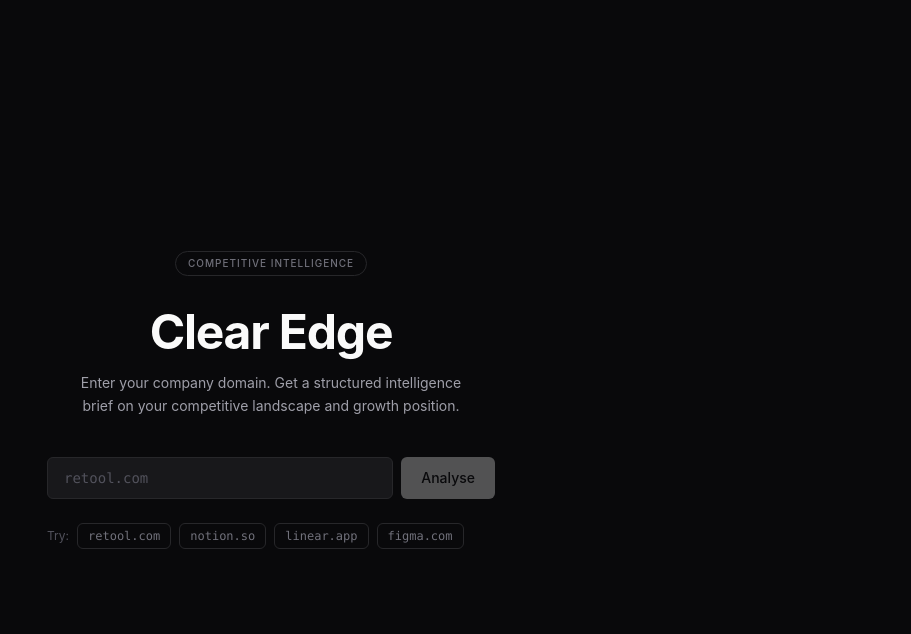
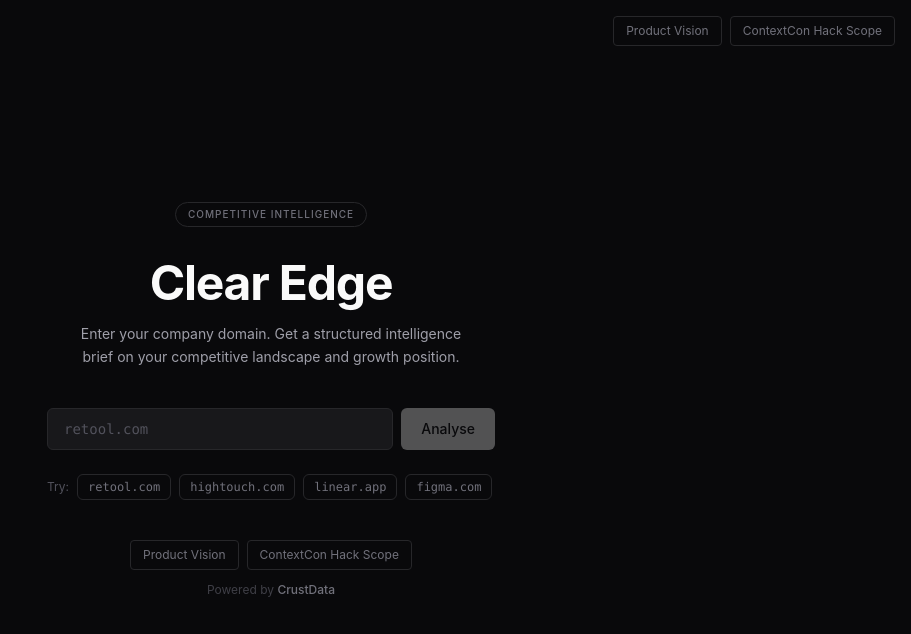
Before and after one commit to AyushHazard/contextcon-clear-edge, a Next.js app: page / in a window 1280 px wide. Shown: the top 634 px of the page, without its empty margins (369-1280 px from the left). Built offline with nearby package versions, Linux system fonts and the light colour scheme.

Commit message:
improved onboarding screen

```diff
--- a/src/components/BriefScreen.tsx
+++ b/src/components/BriefScreen.tsx
@@ -120,7 +120,7 @@ export default function BriefScreen({ result, onRefresh, onChangeDomain, refresh
             onClick={() => setOpenDoc('hackathon')}
             className="text-xs text-zinc-500 border border-zinc-800 rounded px-3 py-1.5 hover:border-zinc-600 hover:text-zinc-300 transition-colors hidden sm:block"
           >
-            Hack Scope
+            ContextCon Hack Scope
           </button>
           <button
             onClick={handleRefreshClick}
--- a/src/components/OnboardingScreen.tsx
+++ b/src/components/OnboardingScreen.tsx
@@ -1,6 +1,9 @@
 'use client'
 
 import { useState } from 'react'
+import DocModal from './DocModal'
+import VisionDoc from './VisionDoc'
+import HackathonDoc from './HackathonDoc'
 
 type Props = {
   onSubmit: (domain: string) => void
@@ -8,7 +11,7 @@ type Props = {
   error?: string | null
 }
 
-const EXAMPLES = ['retool.com', 'notion.so', 'linear.app', 'figma.com']
+const EXAMPLES = ['retool.com', 'hightouch.com', 'linear.app', 'figma.com']
 
 function cleanDomain(raw: string): string {
   return raw
@@ -23,6 +26,7 @@ function cleanDomain(raw: string): string {
 export default function OnboardingScreen({ onSubmit, initialDomain, error }: Props) {
   const [value, setValue] = useState(initialDomain ?? '')
   const [submitting, setSubmitting] = useState(false)
+  const [openDoc, setOpenDoc] = useState<'vision' | 'hackathon' | null>(null)
 
   async function handleSubmit(e: React.FormEvent) {
     e.preventDefault()
@@ -35,6 +39,23 @@ export default function OnboardingScreen({ onSubmit, initialDomain, error }: Pro
 
   return (
     <div className="min-h-screen bg-zinc-950 flex flex-col items-center justify-center px-4">
+
+      {/* Top-right doc buttons */}
+      <div className="fixed top-4 right-4 flex items-center gap-2">
+        <button
+          onClick={() => setOpenDoc('vision')}
+          className="text-xs text-zinc-500 border border-zinc-800 rounded px-3 py-1.5 hover:border-zinc-600 hover:text-zinc-300 transition-colors"
+        >
+          Product Vision
+        </button>
+        <button
+          onClick={() => setOpenDoc('hackathon')}
+          className="text-xs text-zinc-500 border border-zinc-800 rounded px-3 py-1.5 hover:border-zinc-600 hover:text-zinc-300 transition-colors"
+        >
+          ContextCon Hack Scope
+        </button>
+      </div>
+
       <div className="w-full max-w-md">
 
         {/* Badge */}
@@ -91,7 +112,39 @@ export default function OnboardingScreen({ onSubmit, initialDomain, error }: Pro
           ))}
         </div>
 
+        {/* Doc buttons + Powered by */}
+        <div className="mt-10 flex flex-col items-center gap-3">
+          <div className="flex items-center gap-2">
+            <button
+              onClick={() => setOpenDoc('vision')}
+              className="text-xs text-zinc-500 border border-zinc-800 rounded px-3 py-1.5 hover:border-zinc-600 hover:text-zinc-300 transition-colors"
+            >
+              Product Vision
+            </button>
+            <button
+              onClick={() => setOpenDoc('hackathon')}
+              className="text-xs text-zinc-500 border border-zinc-800 rounded px-3 py-1.5 hover:border-zinc-600 hover:text-zinc-300 transition-colors"
+            >
+              ContextCon Hack Scope
+            </button>
+          </div>
+          <p className="text-zinc-700 text-xs">
+            Powered by <span className="text-zinc-500 font-medium">CrustData</span>
+          </p>
+        </div>
+
       </div>
+
+      {openDoc === 'vision' && (
+        <DocModal title="Overall Product Vision" onClose={() => setOpenDoc(null)}>
+          <VisionDoc />
+        </DocModal>
+      )}
+      {openDoc === 'hackathon' && (
+        <DocModal title="Scope for the ContextCon Hack" onClose={() => setOpenDoc(null)}>
+          <HackathonDoc />
+        </DocModal>
+      )}
     </div>
   )
 }
```
